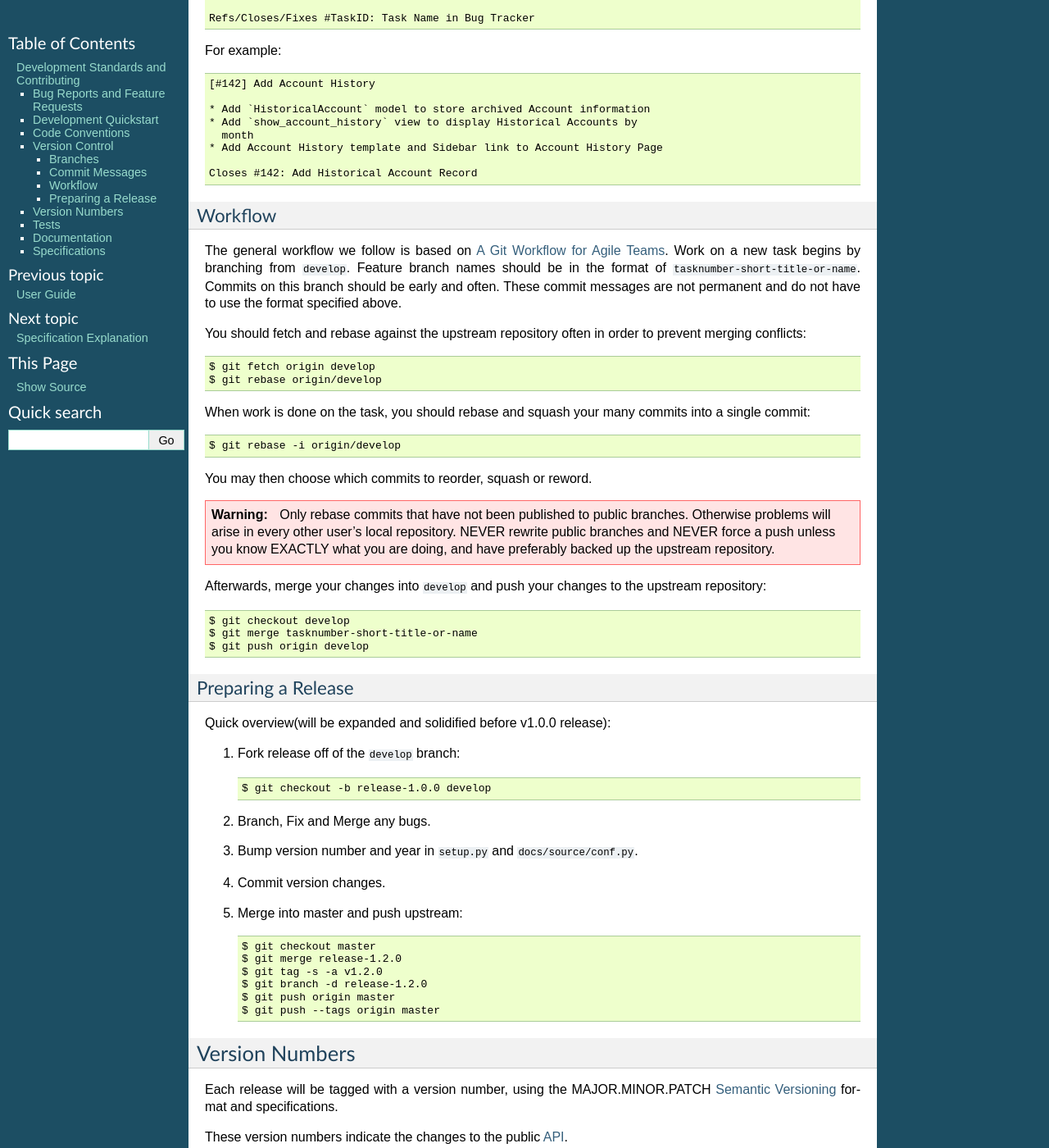
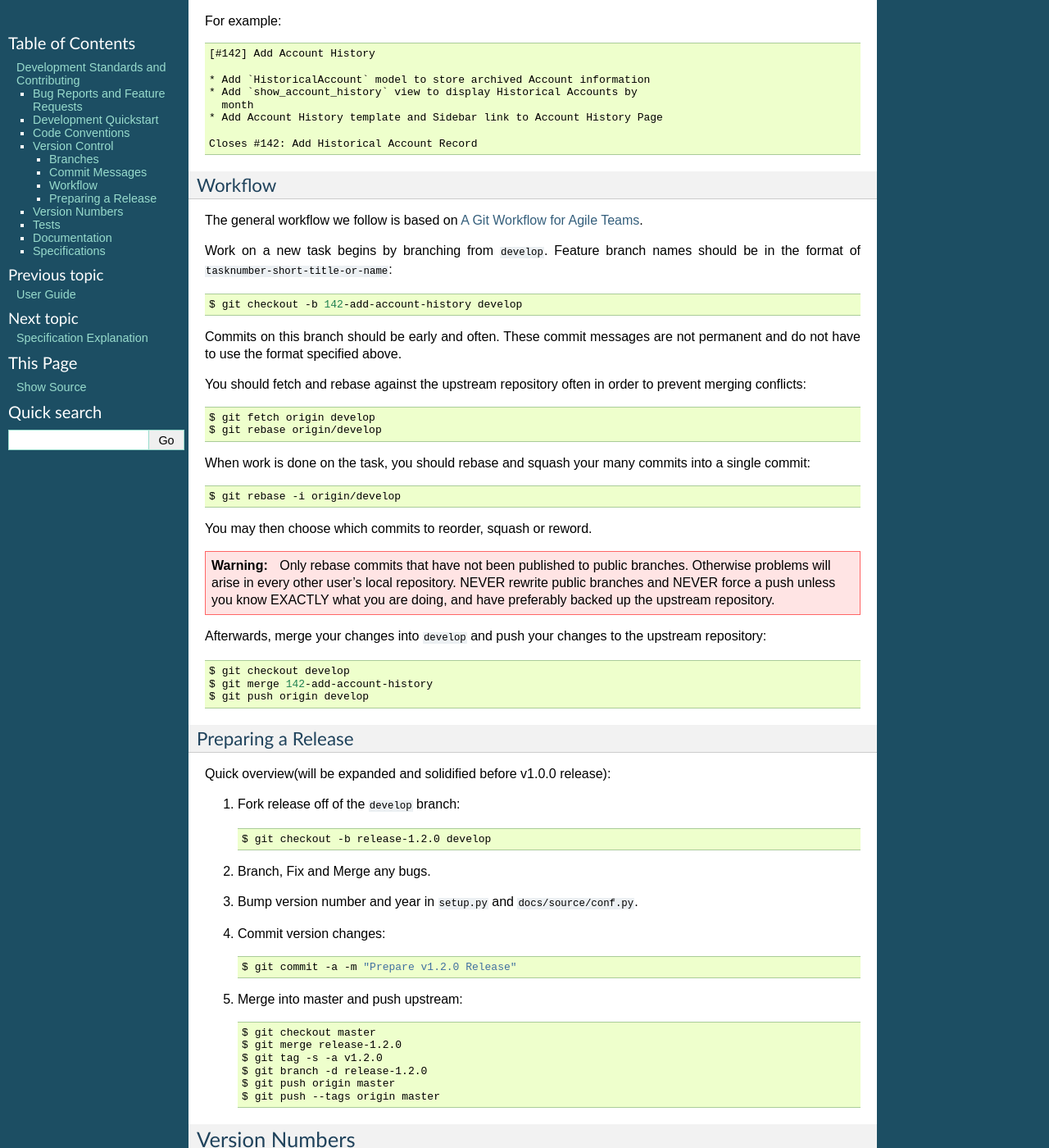
Before and after one commit to prikhi/AcornAccounting, a Sphinx documentation site: the page built from docs/source/contribute.rst, in a window 1280 px wide and 1400 px high, scrolled down 3689 px. Shown: the whole window at 82% size. Built offline with Sphinx 7.4.7, drawn with Linux system fonts in a browser that asks for light colours; formulas are drawn with MathJax 3; some of the changed text lies outside the part shown.

```diff
--- a/docs/source/contribute.rst
+++ b/docs/source/contribute.rst
@@ -250,10 +248,17 @@ Workflow
 ---------
 
 The general workflow we follow is based on `A Git Workflow for Agile Teams`_.
+
 Work on a new task begins by branching from ``develop``. Feature branch names
-should be in the format of ``tasknumber-short-title-or-name``. Commits on this
-branch should be early and often. These commit messages are not permanent and
-do not have to use the format specified above.
+should be in the format of ``tasknumber-short-title-or-name``:
+
+.. code-block:: bash
+
+    $ git checkout -b 142-add-account-history develop
+
+
+Commits on this branch should be early and often. These commit messages are not
+permanent and do not have to use the format specified above.
 
 You should fetch and rebase against the upstream repository often in order to
 prevent merging conflicts:
@@ -284,7 +289,7 @@ upstream repository:
 .. code-block:: bash
 
     $ git checkout develop
-    $ git merge tasknumber-short-title-or-name
+    $ git merge 142-add-account-history
     $ git push origin develop
 
 Preparing a Release
@@ -296,11 +301,16 @@ Quick overview(will be expanded and solidified before v1.0.0 release):
 
    .. code-block:: bash
 
-       $ git checkout -b release-1.0.0 develop
+       $ git checkout -b release-1.2.0 develop
 
 #. Branch, Fix and Merge any bugs.
 #. Bump version number and year in ``setup.py`` and ``docs/source/conf.py``.
-#. Commit version changes.
+#. Commit version changes:
+
+   .. code-block:: bash
+
+       $ git commit -a -m "Prepare v1.2.0 Release"
+
 #. Merge into master and push upstream:
 
    .. code-block:: bash
```
Also changed, not shown: other parts of docs/source/contribute.rst (+0 -2 lines), README.rst (+11 -0 lines).
